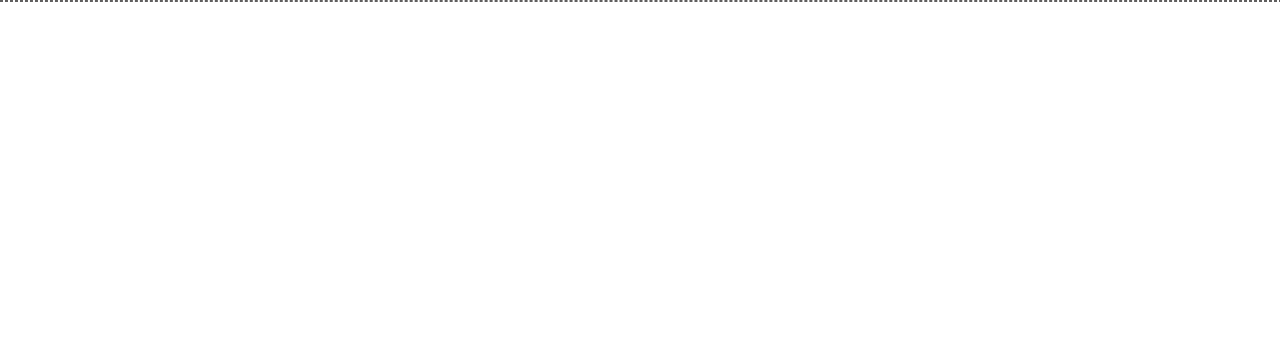
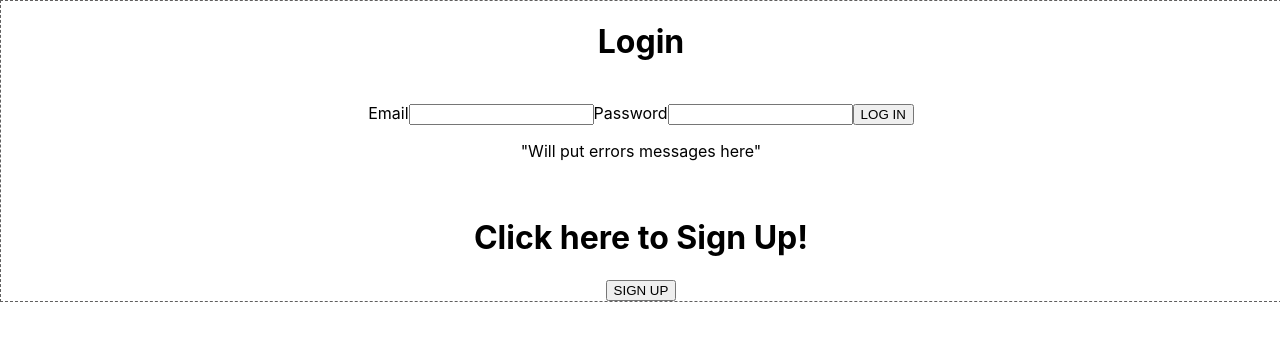
Before and after one commit to elvinhatamov/Pull-up, a React (Create React App) app: page / in a window 1280 px wide. Before the commit this address led to /login. Shown: the top 340 px of the page. Built offline with nearby package versions, Linux system fonts and the light colour scheme.

Commit message:
working login based on token and user

```diff
--- a/package.json
+++ b/package.json
@@ -8,6 +8,7 @@
     "@testing-library/user-event": "^13.5.0",
     "dotenv": "^16.0.1",
     "express": "^4.18.1",
+    "jsonwebtoken": "^8.5.1",
     "mongoose": "^6.5.2",
     "morgan": "^1.10.0",
     "react": "^18.2.0",
--- a/server.js
+++ b/server.js
@@ -14,6 +14,9 @@ app.use(express.json());
 app.use(favicon(path.join(__dirname, "build", "favicon.ico")));
 app.use(express.static(path.join(__dirname, "build")));
 
+//user login and signup route here first
+app.use("/api/users", require("./routes/api/users"));
+
 //normal routes here
 app.use("/api/listings", require("./routes/api/listings"));
 app.use("/api/reservations", require("./routes/api/reservations"));
--- a/src/App.js
+++ b/src/App.js
@@ -10,7 +10,7 @@ function App() {
   //set state using hooks method
   const [user, setUser] = useState(null);
 
-  //check for token at start once
+  //check for token everytime something renders so we don't relogin
   useEffect(() => {
     //check local storage for a token
     let token = localStorage.getItem("token");
@@ -20,7 +20,11 @@ function App() {
       let userDoc = JSON.parse(atob(token.split(".")[1])).user;
       setUser(userDoc);
     }
-  });
+  }, []);
+
+  function handleUser(incomingUser) {
+    setUser(incomingUser);
+  }
 
   return (
     <div className="App">
@@ -28,11 +32,14 @@ function App() {
         {user ? (
           <Routes>
             <Route path="/" element={<ListingDetail />} />
-            <Route path="/login" element={<LoginForm />} />
+            <Route
+              path="/login"
+              element={<LoginForm handleUser={handleUser} />}
+            />
           </Routes>
         ) : (
           <Routes>
-            <Route path="*" element={<Navigate to="/login" replace />} />
+            <Route path="*" element={<LoginForm handleUser={handleUser} />} />
           </Routes>
         )}
       </div>
--- a/src/Components/LoginForm/LoginForm.jsx
+++ b/src/Components/LoginForm/LoginForm.jsx
@@ -10,16 +10,33 @@ function LoginForm(props) {
 
   const handleSubmit = async (evt) => {
     evt.preventDefault();
+
+    console.log(`Email submitted: ${email} and pw submitted: ${password}`);
+
     //Code ability to login authenticate token and login later!
+    try {
+      const fetchResponse = await fetch("api/users/login", {
+        method: "POST",
+        headers: { "Content-Type": "application/json" },
+        body: JSON.stringify({ email: email, password: password }),
+      });
 
-    try {
+      if (!fetchResponse.ok)
+        throw new Error("Login Fetch Failed - Something wrong");
+
+      let token = await fetchResponse.json();
+      localStorage.setItem("token", token);
+
+      //grab user's (Mongo) document from the json token
+      const userDoc = JSON.parse(atob(token.split(".")[1])).user;
+      //NOT SURE WE NEED THIS PART JUST PASS TOKEN SO USER CAN BE PICKED OUT LATER
     } catch (err) {
       console.log("Login Form Error: ", err);
     }
   };
 
   return (
-    <div className="LoginForm">
+    <div className="LoginForm" onSubmit={handleSubmit}>
       <h1> Login</h1>
       <br />
       <form autoComplete="off">
@@ -41,7 +58,10 @@ function LoginForm(props) {
         />
         <button type="submit">LOG IN</button>
       </form>
-      <p className="login-error-message">"Will put errors here"</p>
+      <p className="login-error-message">"Will put errors messages here"</p>
+      <br />
+      <h1>Click here to Sign Up!</h1>
+      <button>SIGN UP</button>
     </div>
   );
 }
```
Also changed, not shown: controllers/users.js (added, +32 -0 lines), models/user.js (+12 -2 lines), routes/api/users.js (added, +8 -0 lines), 1 other file (tests, documents, lock files or other folders).
